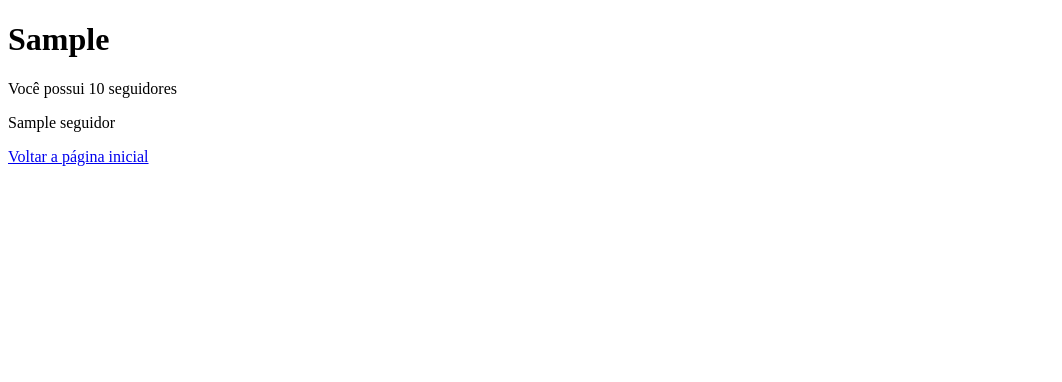
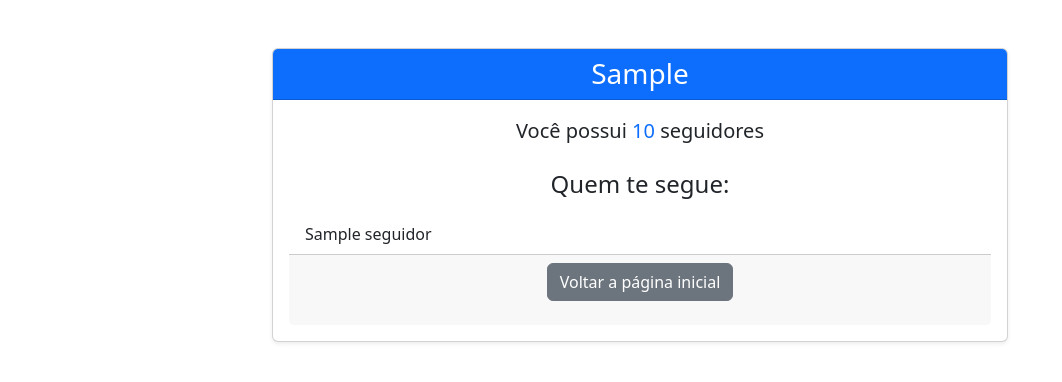
Before and after one commit to caikedomingues/rede-social-em-django--vers-o-publica, a Django app: template projetoredesocial/redesocial/templates/redesocial/meus_seguidores.html in a window 1280 px wide. Shown: the top 382 px of the page, without its empty margins (0-1062 px from the left). Run offline with Django 5.2, Linux system fonts and the light colour scheme; the template is opened without the code that fills it: most values are stand-ins (such as "Sample title", 1, 10 or a date in 2020).

Commit message:
estilizei a página de seguidores do usuário
Utilizei usando o framework bootstrap e o gemini

```diff
--- a/projetoredesocial/redesocial/templates/redesocial/meus_seguidores.html
+++ b/projetoredesocial/redesocial/templates/redesocial/meus_seguidores.html
@@ -8,40 +8,66 @@
         <meta name="viewport" content="width=device-width, initial-scale 1.0">
         <meta http-equiv="X-UA Compatible" content="Width=device-width, initial-scale 1.0">
         <title>Rede Social</title>
+
+        <!--Link do bootstrap que irá estilizar a página-->
+        <link href="https://cdn.jsdelivr.net/npm/bootstrap@5.3.6/dist/css/bootstrap.min.css" rel="stylesheet" integrity="sha384-4Q6Gf2aSP4eDXB8Miphtr37CMZZQ5oXLH2yaXMJ2w8e2ZtHTl7GptT4jmndRuHDT" crossorigin="anonymous">
+
     </head>
 
     <body>
+
+        <div class="container mt-5">
+            <div class="row justify-content-center">
+                <div class="col-md-8">
+                    <div class="card shadow-sm">
+                        <div class="card-header bg-primary text-white text-center">
                                 <!--Ira acessar e imprimir a mensagem para o usuário que foi definida
                                 na view-->
-        <h1>{{mensagem_seguidores}}</h1>
+                                <h1 class="h3 mb-0">{{mensagem_seguidores}}</h1>
+                        </div>
+
+                        <div class="card-body">
 
                             <!--Ira mostrar a quantidade de seguidores do usuário autenticado-->
-        <p>Você possui {{numero_seguidores}} seguidores</p>
+                            <p class="lead text-center mb-4">Você possui <strong class="text-primary">{{numero_seguidores}}</strong> seguidores</p>
 
                             <!--Antes de mostrar o nome das contas que seguem o usuário, vamos
                             verificar se esse usuário possui algum seguidor.-->
                             {%if seguidores%}
 
-            <!--Caso o usuário tenha seguidores, iremos percorrer a tabela
-            que contém esses dados com o objetivo de mostra-los na tela.-->
+                                <h4 class="mb-3 text-center">Quem te segue:</h4>
+                                <ul class="list-group list-group-flush">
+                                     <!--Caso o usuário tenha seguidores, iremos percorrer a tabela que contém esses dados com o objetivo de mostra-los na tela.-->
                                     {%for seguidor in seguidores%}
 
+                                        <li class="list-group-item d-flex justify-content-between align items-center">
                                             <!--Impressão dos nomes das contas-->
-                <p>{{seguidor.nome}}</p>
+                                            <p class="mb-0">{{seguidor.nome}}</p>
+                                        </li>
 
                                     <!--Fim da estrutura for-->
                                     {%endfor%}
 
+                                </ul>
+
                             {%else%}
+
+                                <div class="alert alert-info text-center" role="alert">
 
                                     <!--Caso o usuário não tenha seguidores, iremos mostrar na tela
                                     essa mensagem padrão.-->
                                     <p>Essa página ainda não possui seguidores</p>
 
+                                </div>
+
                             <!--Fim da estrutura if-->
                             {%endif%}
 
+                            <div class="card-footer text-center">
+
                                 <!--Link para voltar a página inicial.-->
-        <p><a href="{%url 'index'%}">Voltar a página inicial</a></p>
+                                <p><a href="{%url 'index'%}" class="btn btn-secondary">Voltar a página inicial</a></p>
+
+                            </div>
      </body>
 </html>
```
Lines whose indentation alone changed are shown as unchanged.
